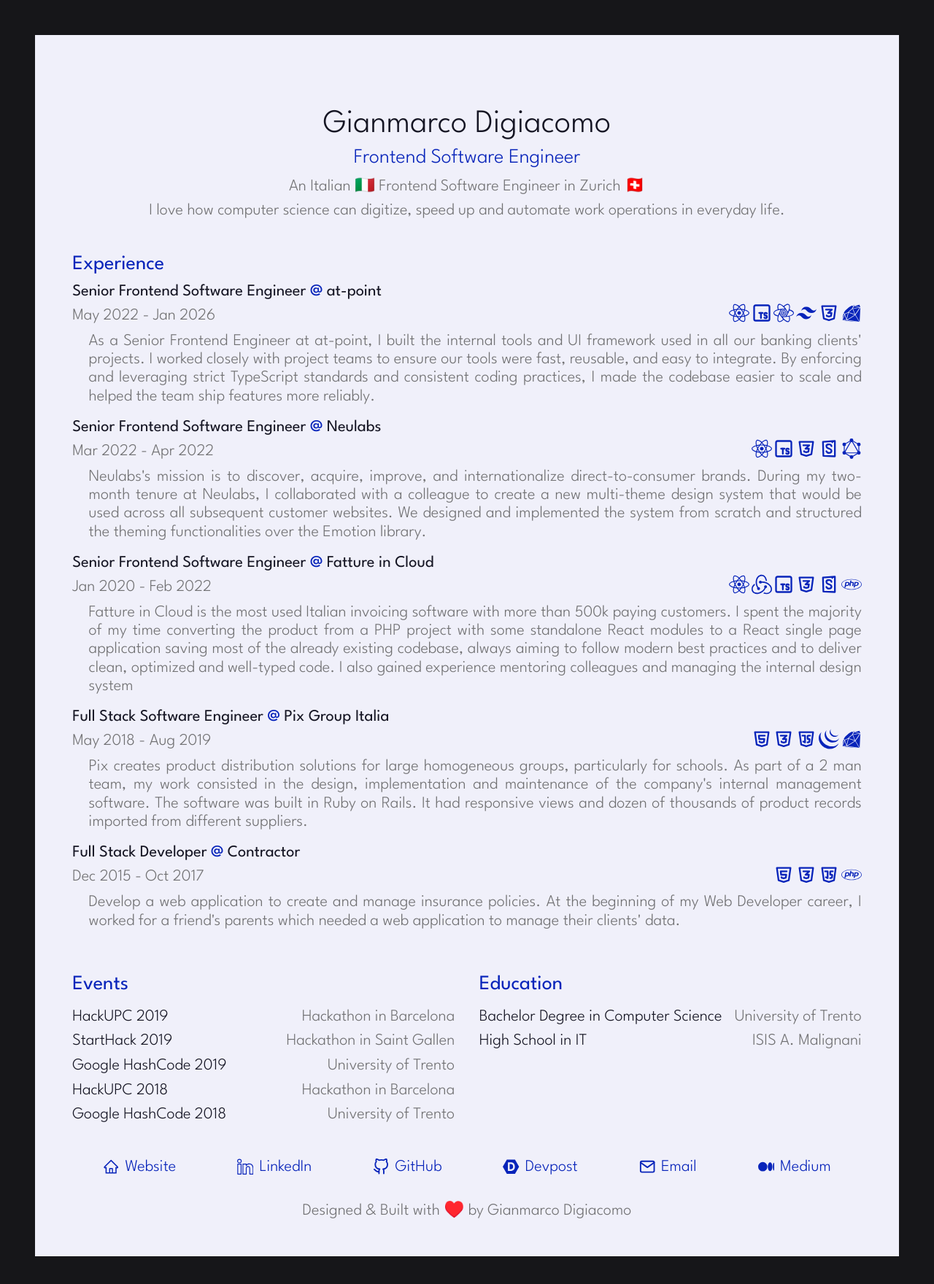
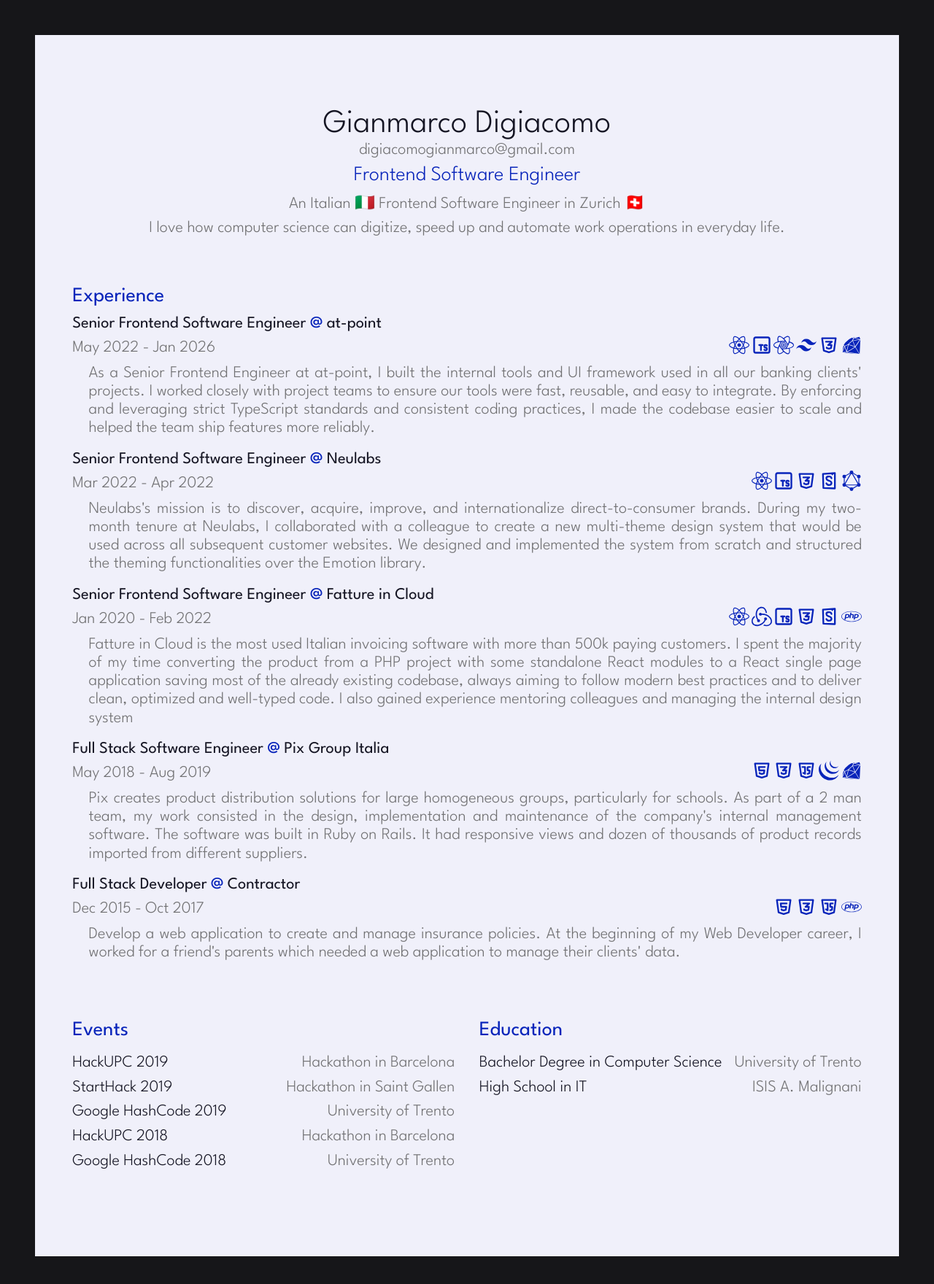
Before and after one commit to GianDigia/giandigia.dev, a Next.js app: page /resume in a window 1280 px wide. Shown: the top 1760 px of the page at 73% size. Built offline with nearby package versions, Linux system fonts and the light colour scheme.

Commit message:
wip before formatting

```diff
--- a/src/components/resume/header.module.scss
+++ b/src/components/resume/header.module.scss
@@ -28,3 +28,7 @@
   text-align: center;
   font-size: 1em;
 }
+
+.email {
+  margin-top: -8px;
+}
--- a/src/components/resume/header.tsx
+++ b/src/components/resume/header.tsx
@@ -10,6 +10,7 @@
   return (
     <div className={styles.wrapper}>
       <div className={styles.name}>Gianmarco Digiacomo</div>
+      <div className={styles.email}>digiacomogianmarco@gmail.com</div>
 
       <div className={styles.subtitle}>Frontend Software Engineer</div>
 
--- a/src/pages/resume.tsx
+++ b/src/pages/resume.tsx
@@ -22,7 +22,7 @@
         </div>
       </div>
 
-      <Footer />
+      {/* <Footer /> */}
     </div>
   </div>
 )
```
